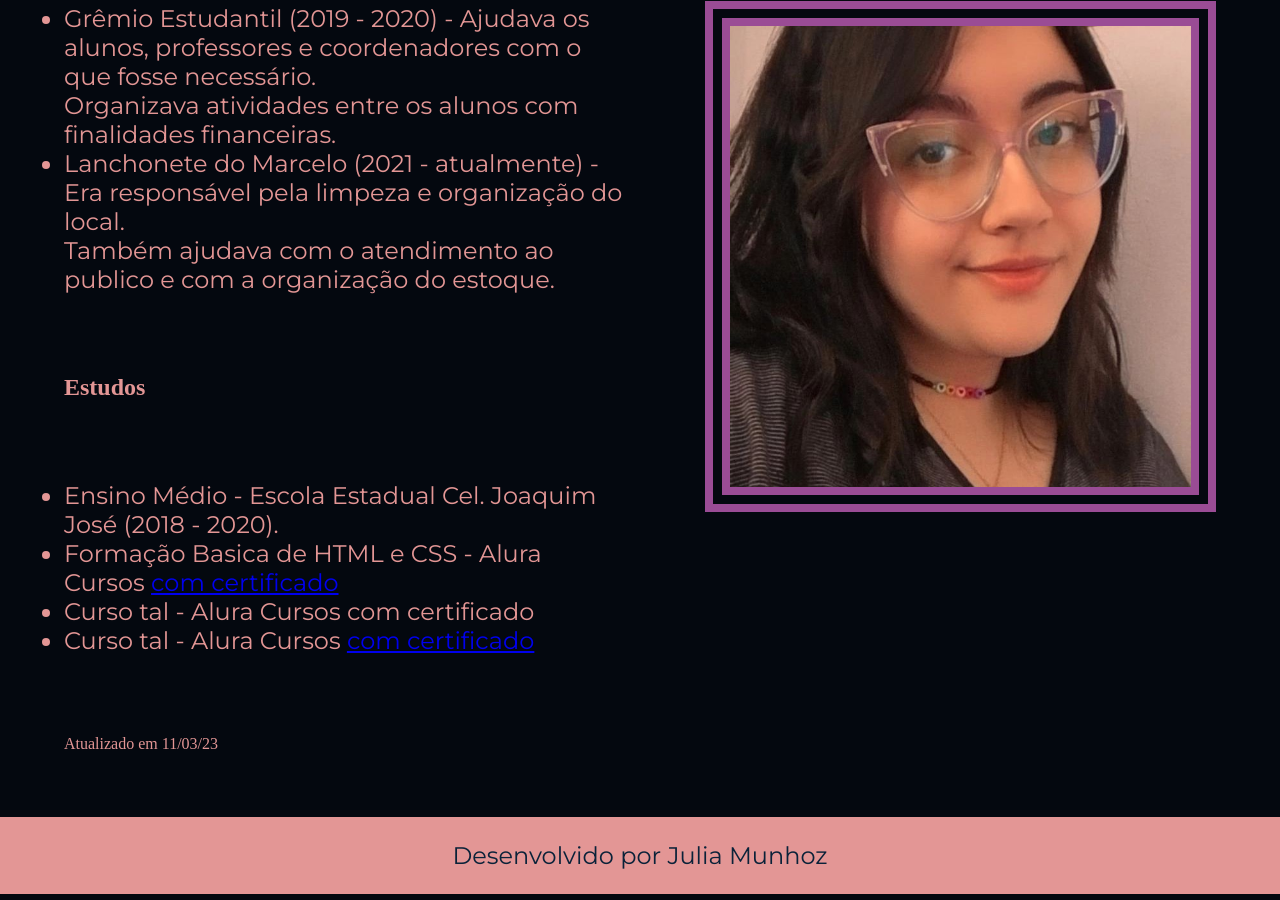
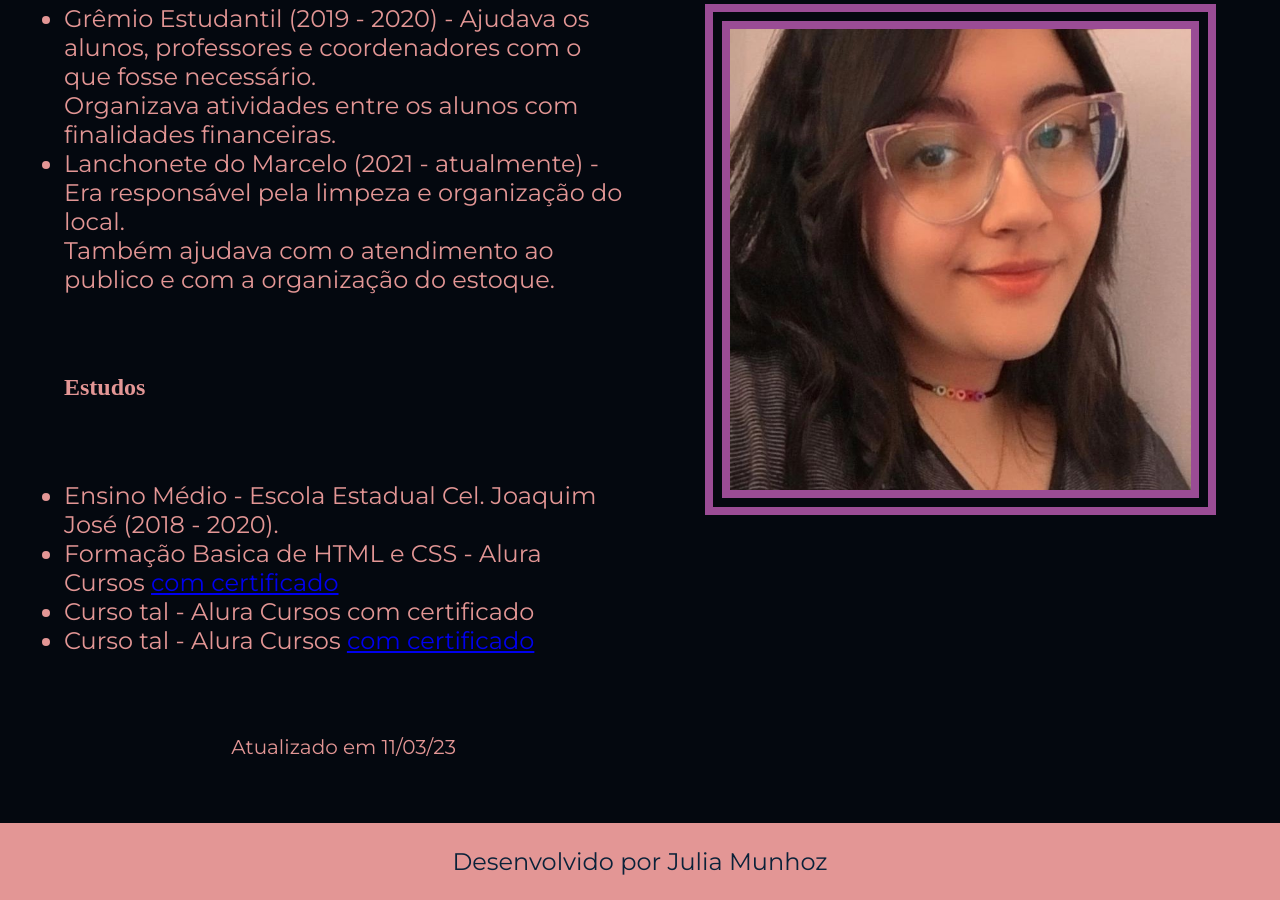
Before and after one commit to JubsMunhoz/portfolio, a plain HTML site: page curriculo.html in a window 1280 px wide. Shown: the part 356-1256 px from the top of the page. Drawn offline with Linux system fonts and the light colour scheme.

Commit message:
Update Style.css

```diff
--- a/estilos/Style.css
+++ b/estilos/Style.css
@@ -95,6 +95,12 @@ body {
 .apresentacao__links__link:hover{
     padding: 5%;
 }
+.att {
+    display: flex;
+    justify-content: center;
+    font-family: 'Montserrat', sans-serif;
+    font-size: 1.25rem;
+}
 .imagem{
     border: 25px double var(--cor-3);
     width: 40%;
```
